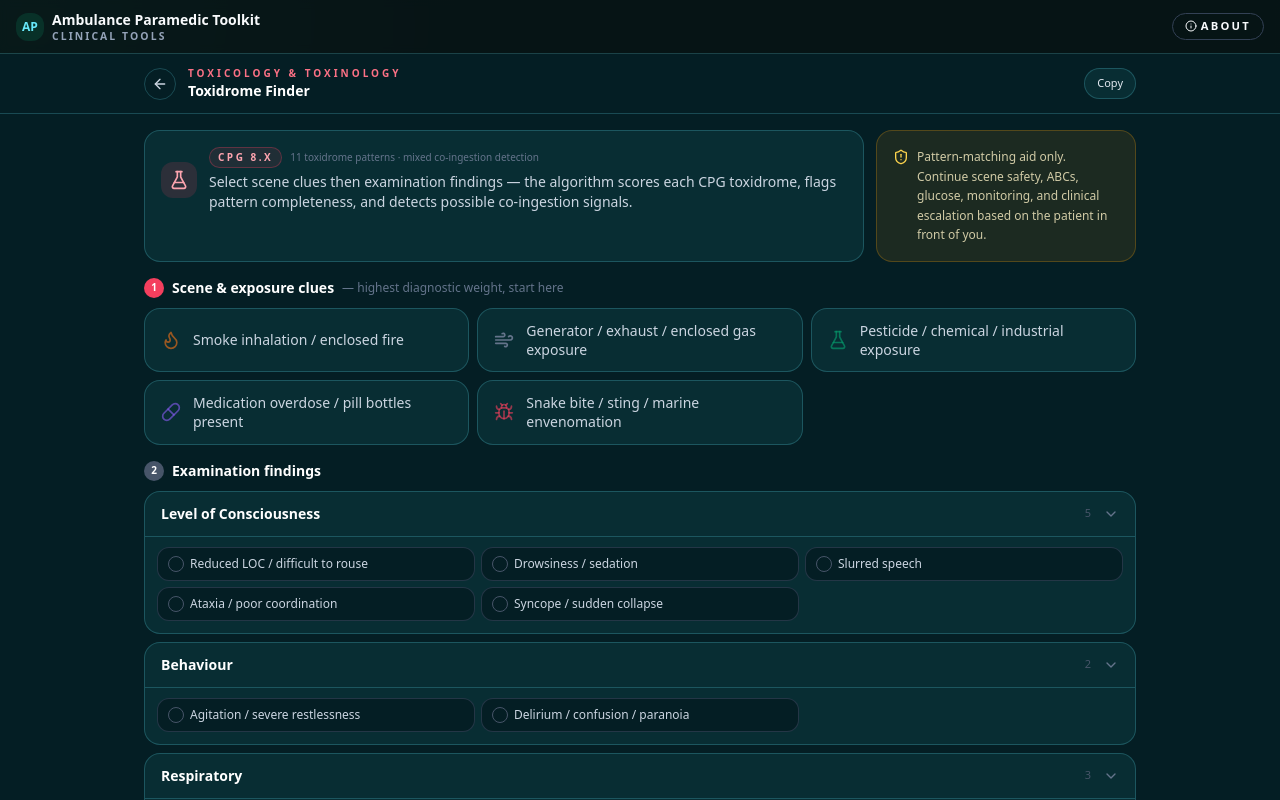
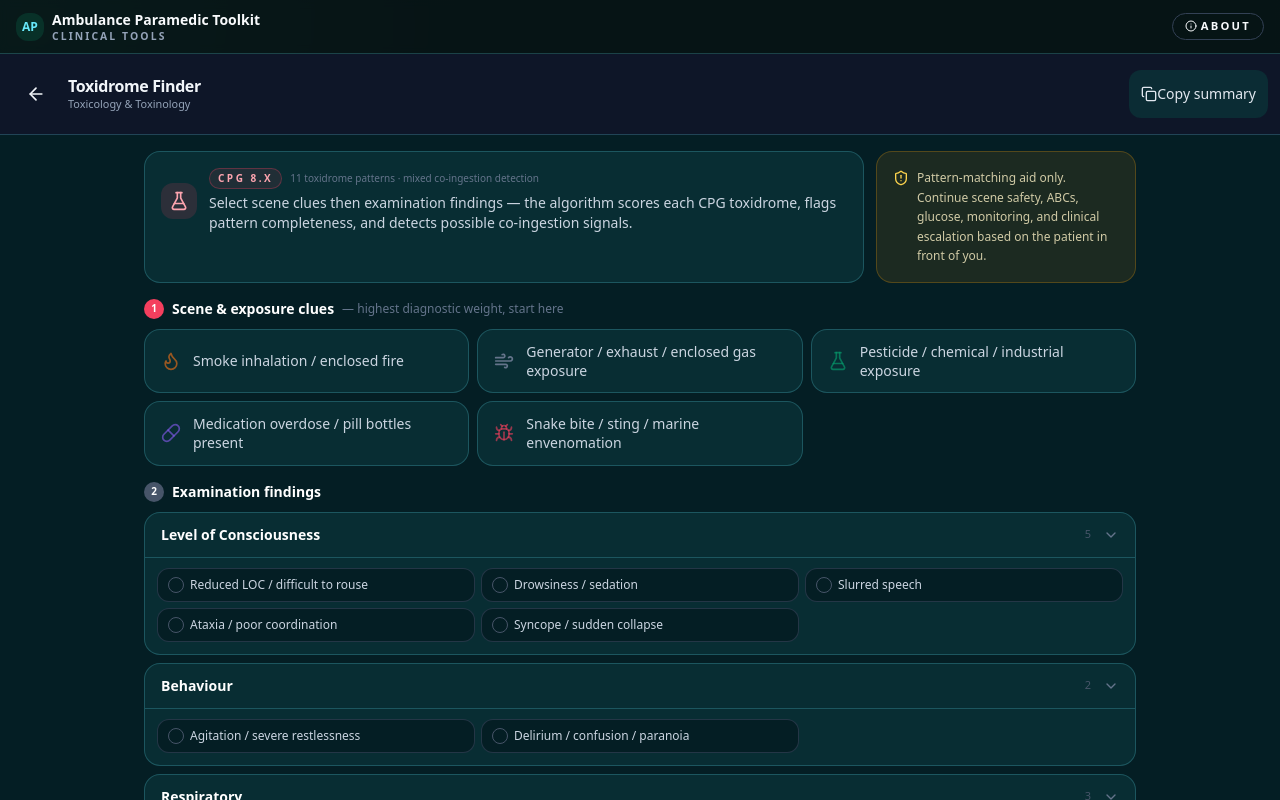
Before and after one commit to drixle08/Ambulance-App, a Next.js app: page /tools/toxicology in a window 1280 px wide. Shown: the top 800 px of the page. Built offline with nearby package versions, Linux system fonts and the light colour scheme.

Commit message:
F16: Apply ToolHeader to toxicology page
Co-authored-by: Hermes Agent <hermes-agent@nousresearch.com>

```diff
--- a/app/(app)/tools/toxicology/page.tsx
+++ b/app/(app)/tools/toxicology/page.tsx
@@ -1,6 +1,7 @@
 "use client";
 
 import Link from "next/link";
+import { ToolHeader } from "@/app/_components/ToolHeader";
 import { useMemo, useState } from "react";
 import {
   AlertTriangle,
@@ -151,6 +152,11 @@ export default function ToxicologyPage() {
     return `Toxicology findings: ${labels}. Top matches: ${top || "none"}.${mixedNote}`;
   }, [result, selectedIds, selectedSet, matches, mixed]);
 
+  const copySummary = (text: string) => {
+    if (!navigator.clipboard?.writeText) return;
+    void navigator.clipboard.writeText(text);
+  };
+
   function toggleSymptom(id: string) {
     setSelectedIds((cur) => (cur.includes(id) ? cur.filter((x) => x !== id) : [...cur, id]));
   }
@@ -174,41 +180,15 @@ export default function ToxicologyPage() {
 
   return (
     <div className="min-h-screen bg-slate-950 pb-36 text-slate-100">
-      {/* ── Header ── */}
-      <header className="sticky top-0 z-30 border-b border-slate-800 bg-slate-950/95 backdrop-blur-sm">
-        <div className="mx-auto flex max-w-5xl items-center gap-3 px-4 py-3">
-          <Link
-            href="/dashboard/toxicology"
-            className="flex h-8 w-8 items-center justify-center rounded-full border border-slate-700 transition-colors hover:border-slate-500"
-          >
-            <ArrowLeft className="h-4 w-4 text-slate-300" />
-          </Link>
-          <div className="min-w-0 flex-1">
-            <p className="text-[10px] font-semibold uppercase tracking-[0.3em] text-rose-400">
-              Toxicology & Toxinology
-            </p>
-            <h1 className="truncate text-sm font-bold text-white">Toxidrome Finder</h1>
-          </div>
-          <div className="flex shrink-0 items-center gap-2">
-            {selectedIds.length > 0 && (
-              <button
-                type="button"
-                onClick={resetAll}
-                className="flex h-8 items-center gap-1.5 rounded-full border border-slate-700 bg-slate-900 px-3 text-[11px] font-medium text-slate-300 transition-colors hover:border-rose-400/50 hover:text-rose-300"
-              >
-                <RefreshCcw className="h-3 w-3" />
-                Clear ({selectedIds.length})
-              </button>
-            )}
-            <CopySummaryButton
-              summaryText={summaryText}
-              label="Copy"
-              copiedLabel="Copied"
-              className="px-2.5"
-            />
-          </div>
-        </div>
-      </header>
+      <ToolHeader
+        title="Toxidrome Finder"
+        meta="Toxicology & Toxinology"
+        showBack
+        showReset
+        showCopy
+        copyText={summaryText}
+        onCopy={copySummary}
+      />
 
       <main className="mx-auto max-w-5xl space-y-4 px-4 pt-4">
         {/* ── Intro ── */}
--- a/app/(app)/tools/toxidrome/page.tsx
+++ b/app/(app)/tools/toxidrome/page.tsx
@@ -1,31 +1,23 @@
 "use client";
 
 import Link from "next/link";
+import { ToolHeader } from "@/app/_components/ToolHeader";
 import { ArrowLeft, GitBranch } from "lucide-react";
 import { FlowGuide } from "./FlowGuide";
 
 export default function ToxidromePage() {
   return (
     <div className="min-h-screen bg-slate-950 pb-28 text-slate-100">
-      <header className="sticky top-0 z-30 border-b border-slate-800 bg-slate-950/95 backdrop-blur-sm">
-        <div className="mx-auto flex max-w-2xl items-center gap-3 px-4 py-3">
-          <Link
-            href="/dashboard/toxicology"
-            className="flex h-8 w-8 items-center justify-center rounded-full border border-slate-700 transition-colors hover:border-slate-500"
-          >
-            <ArrowLeft className="h-4 w-4 text-slate-300" />
-          </Link>
-          <div className="min-w-0 flex-1">
-            <p className="text-[10px] font-semibold uppercase tracking-[0.3em] text-rose-400">
-              Toxicology & Toxinology
-            </p>
-            <h1 className="truncate text-sm font-bold text-white">Toxidrome Flow Guide</h1>
-          </div>
+      <ToolHeader
+        title="Toxidrome Flow Guide"
+        meta="Toxicology & Toxinology"
+        showBack
+        rightContent={
           <div className="flex h-8 w-8 shrink-0 items-center justify-center rounded-full border border-slate-800 bg-slate-900 text-slate-500">
             <GitBranch className="h-4 w-4" />
           </div>
-        </div>
-      </header>
+        }
+      />
 
       <main className="mx-auto max-w-2xl px-4 pt-4">
         <FlowGuide />
```
